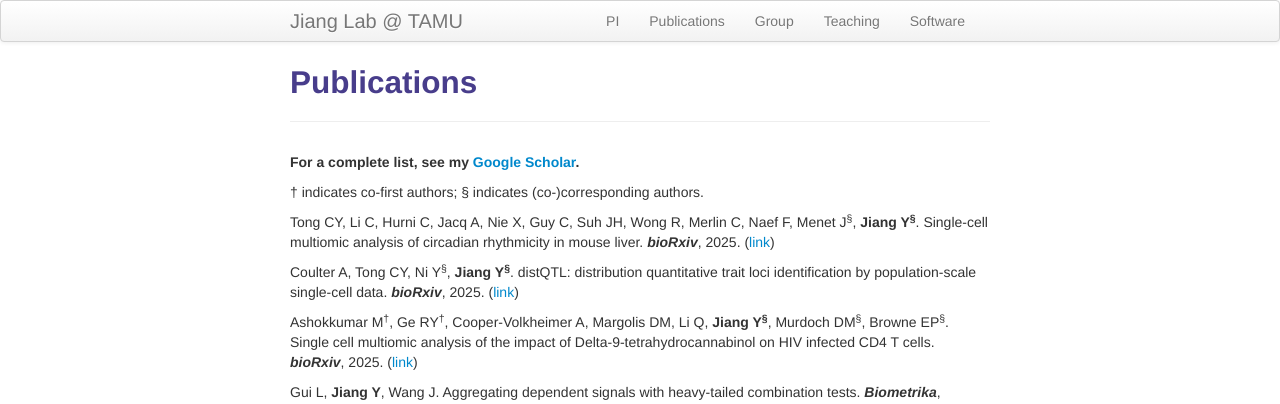
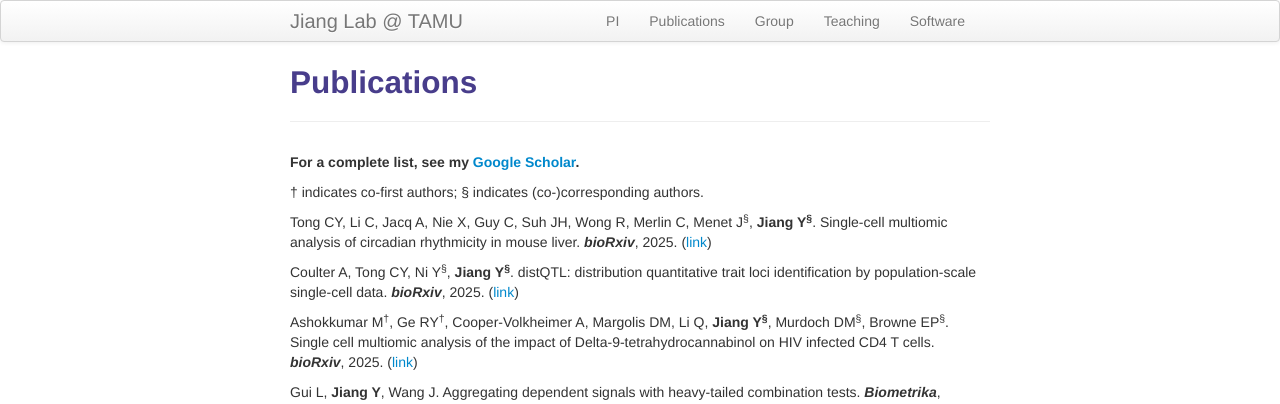
Before and after one commit to yuchaojiang/yuchaojiang.github.io, a Jekyll site: the page built from pages/pubs.md, in a window 1280 px wide. Shown: the top 404 px of the page. Built offline with Jekyll 4.4.1, drawn with Linux system fonts in a browser that asks for light colours.

Commit message:
Update pubs.md

```diff
--- a/pages/pubs.md
+++ b/pages/pubs.md
@@ -8,7 +8,7 @@ description: Yuchao Jiang's publications
 
 &dagger; indicates co-first authors; &sect; indicates (co-)corresponding authors.
 
-Tong CY, Li C, Hurni C, Jacq A, Nie X, Guy C, Suh JH, Wong R, Merlin C, Naef F, Menet J<sup>&sect;</sup>, **Jiang Y<sup>&sect;</sup>**. Single-cell multiomic analysis of circadian rhythmicity in mouse liver. ***bioRxiv***, 2025. ([link](https://www.biorxiv.org/content/10.1101/2025.04.03.647044v2))
+Tong CY, Li C, Jacq A, Nie X, Guy C, Suh JH, Wong R, Merlin C, Menet J<sup>&sect;</sup>, **Jiang Y<sup>&sect;</sup>**. Single-cell multiomic analysis of circadian rhythmicity in mouse liver. ***bioRxiv***, 2025. ([link](https://www.biorxiv.org/content/10.1101/2025.04.03.647044v3))
 
 Coulter A, Tong CY, Ni Y<sup>&sect;</sup>, **Jiang Y<sup>&sect;</sup>**. distQTL: distribution quantitative trait loci identification by population-scale single-cell data. ***bioRxiv***, 2025. ([link](https://www.biorxiv.org/content/10.1101/2025.04.04.647121v2))
 
```
